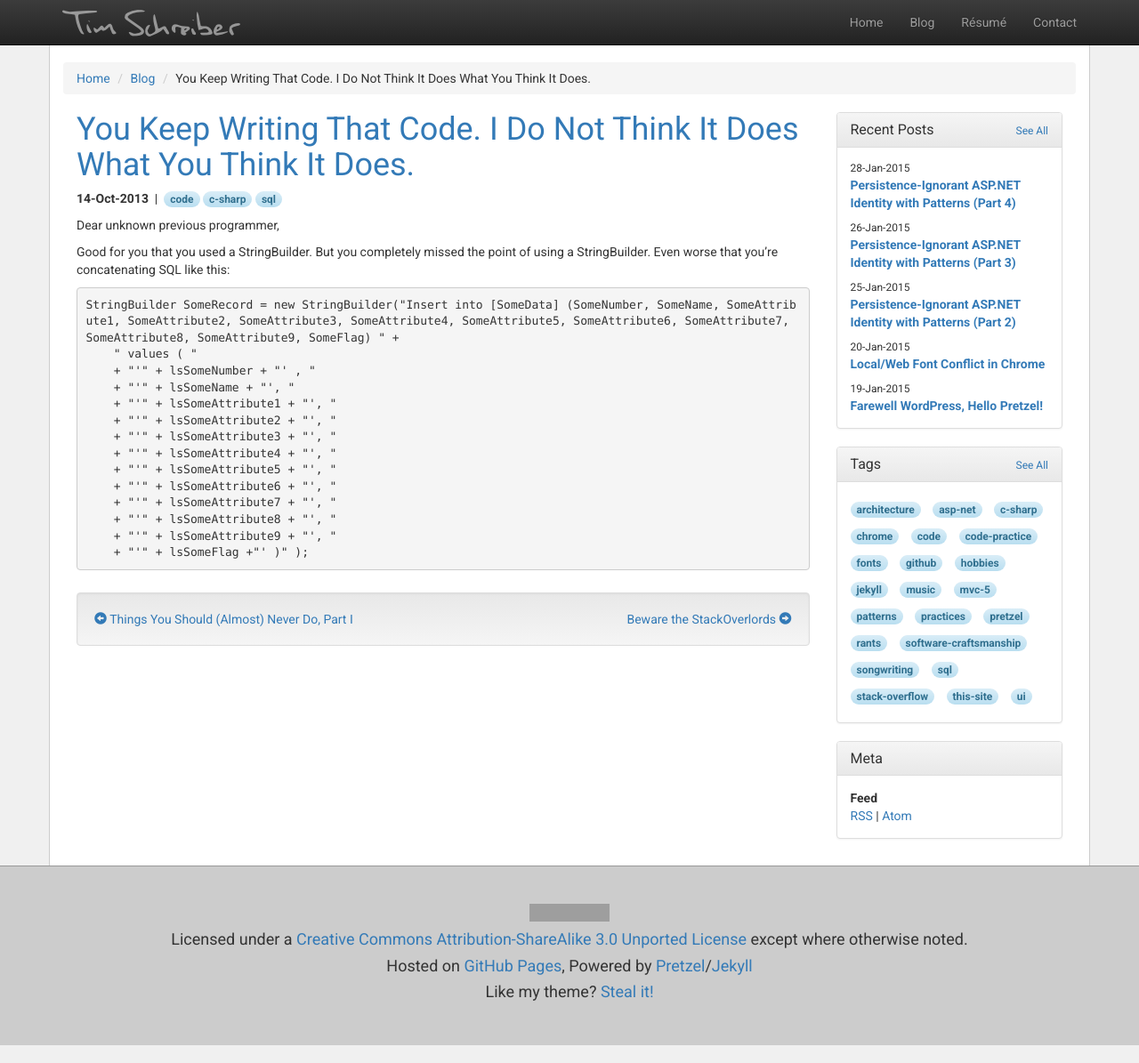
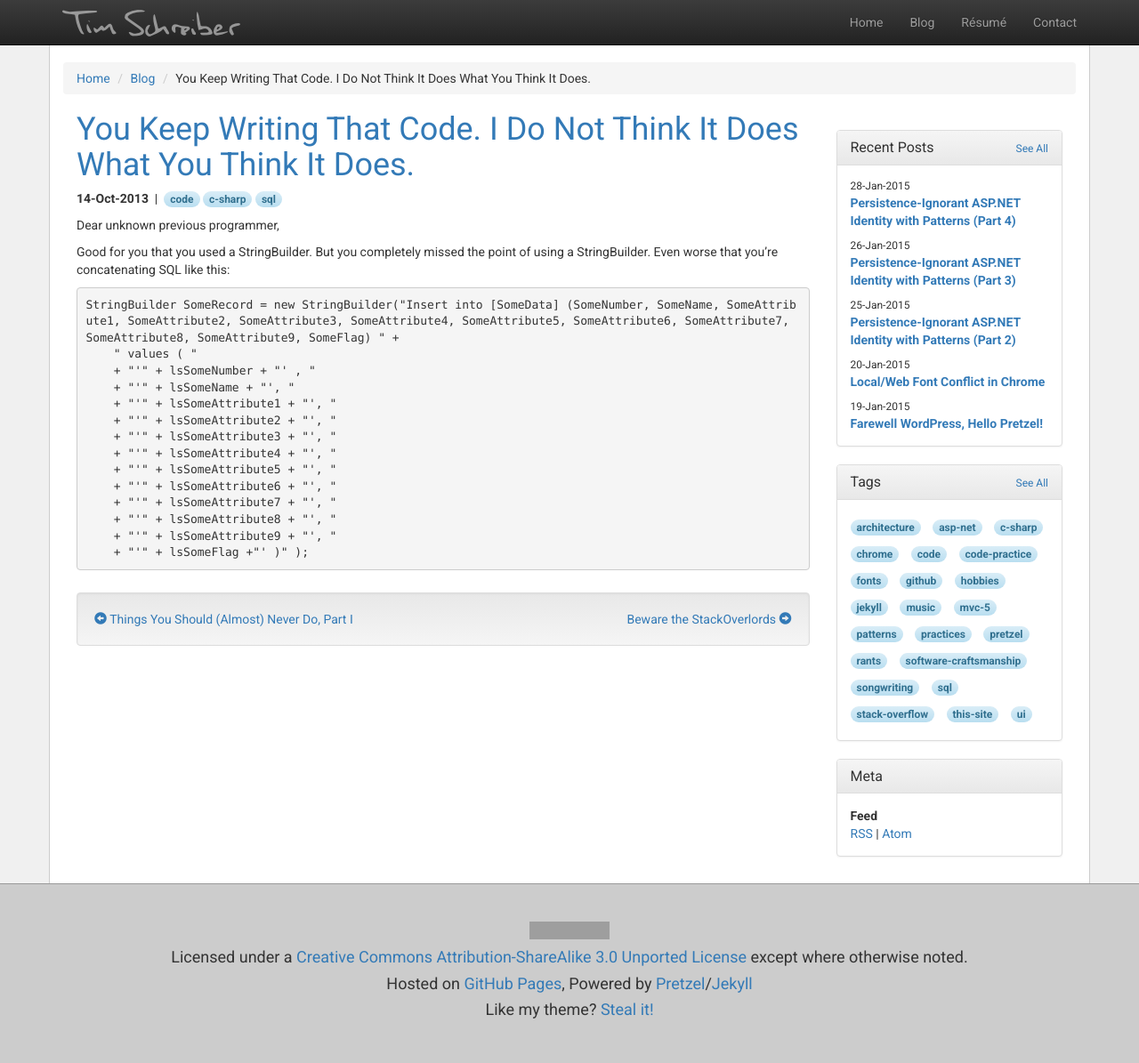
Before and after one commit to timschreiber/timschreiber.github.com, a Jekyll site: the page built from _posts/2013-10-14-you-keep-writing-that-code-i-do-not-think-it-does-what-you-think-it-does.md, in a window 1280 px wide and 1195 px high. Shown: the whole window at 89% size. Built offline with Jekyll 4.4.1, drawn with Linux system fonts in a browser that asks for light colours; nearby versions of some CDN libraries; comment, search, counter and statistics services are not loaded; grey boxes are pictures that could not be loaded.

Commit message:
Fixed spacing below ad

```diff
--- a/_layouts/post.html
+++ b/_layouts/post.html
@@ -54,7 +54,7 @@ layout: blog
 			(adsbygoogle = window.adsbygoogle || []).push({});
 		</script>
 
-		<div id="recent-posts" class="panel panel-default">
+		<div id="recent-posts" class="panel panel-default" style="margin-top:20px;">
 			<div class="panel-heading clearfix">
 				<h3 class="pull-left panel-title">Recent Posts</h3>
 				<h6 class="pull-right panel-title"><a href="/blog/archive/">See All</a></h6>
```
